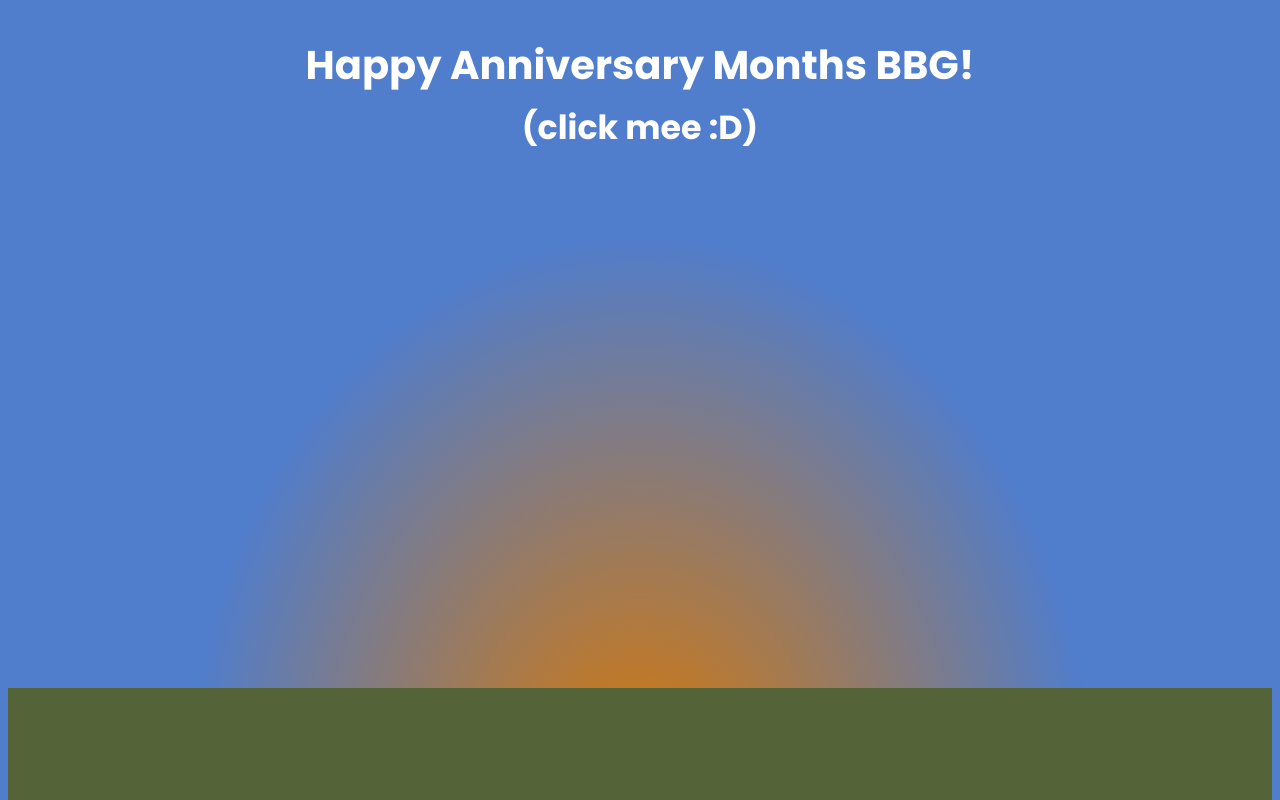
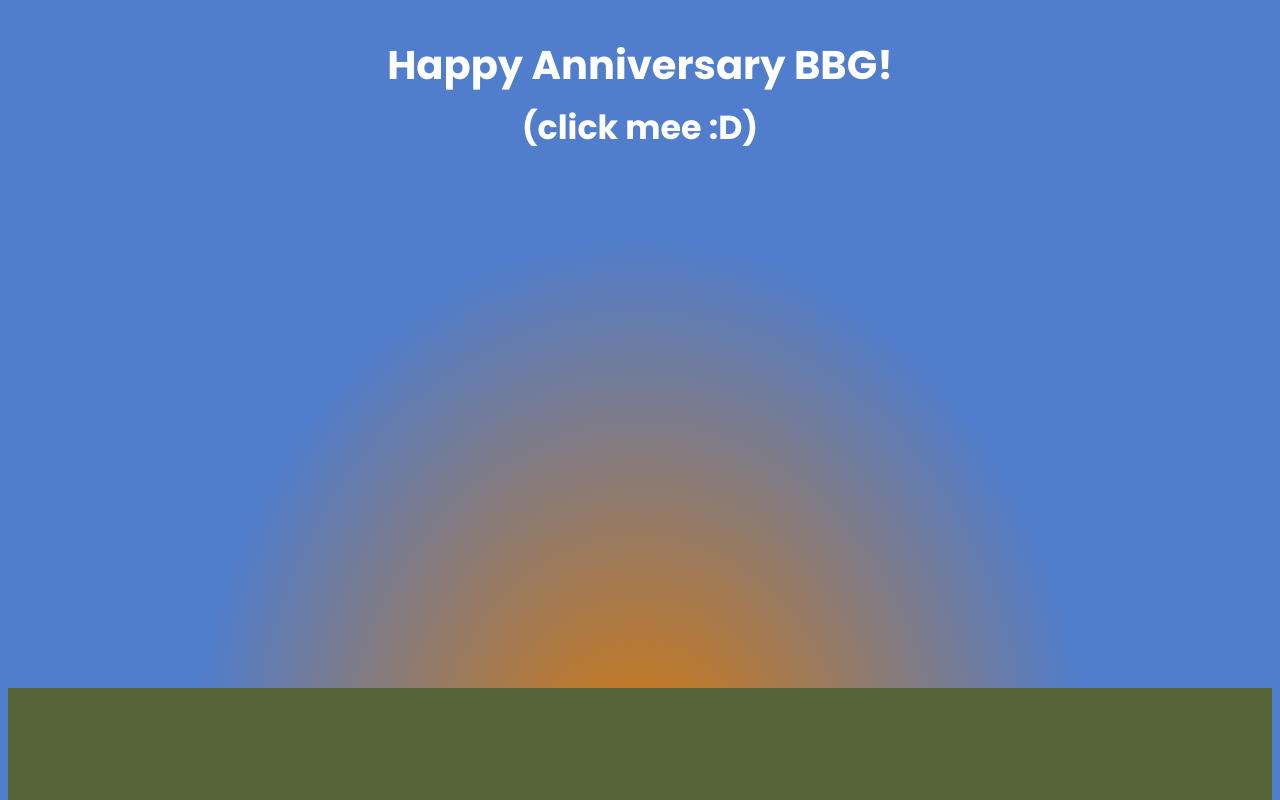
Before and after one commit to RavgoYT/AnimatedFlowers, a plain HTML site: page index.html in a window 1280 px wide. Shown: the top 800 px of the page. Drawn offline with Linux system fonts and the light colour scheme.

Commit message:
Update index.html

```diff
--- a/index.html
+++ b/index.html
@@ -7,8 +7,7 @@
     <link rel="stylesheet" href="shapes.css">
 </head>
 <body>
-    <h1>Happy Anniversary Months BBG!<br><small>(click mee :D)</small></h1>
-    <script src="shapes.js"></script>
+    <h1>Happy Anniversary BBG!<br><small>(click mee :D)</small></h1>
     <div class="dandelion">
         <div class="dandelion__leaf--left"></div>
         <div class="dandelion__leaf--right"></div>
@@ -35,5 +34,6 @@
         <div class="dandelion__spetal--8"></div>
         <div class="dandelion__spetal--9"></div>
     </div>
+    <script src="shapes.js"></script>
 </body>
 </html>
```
